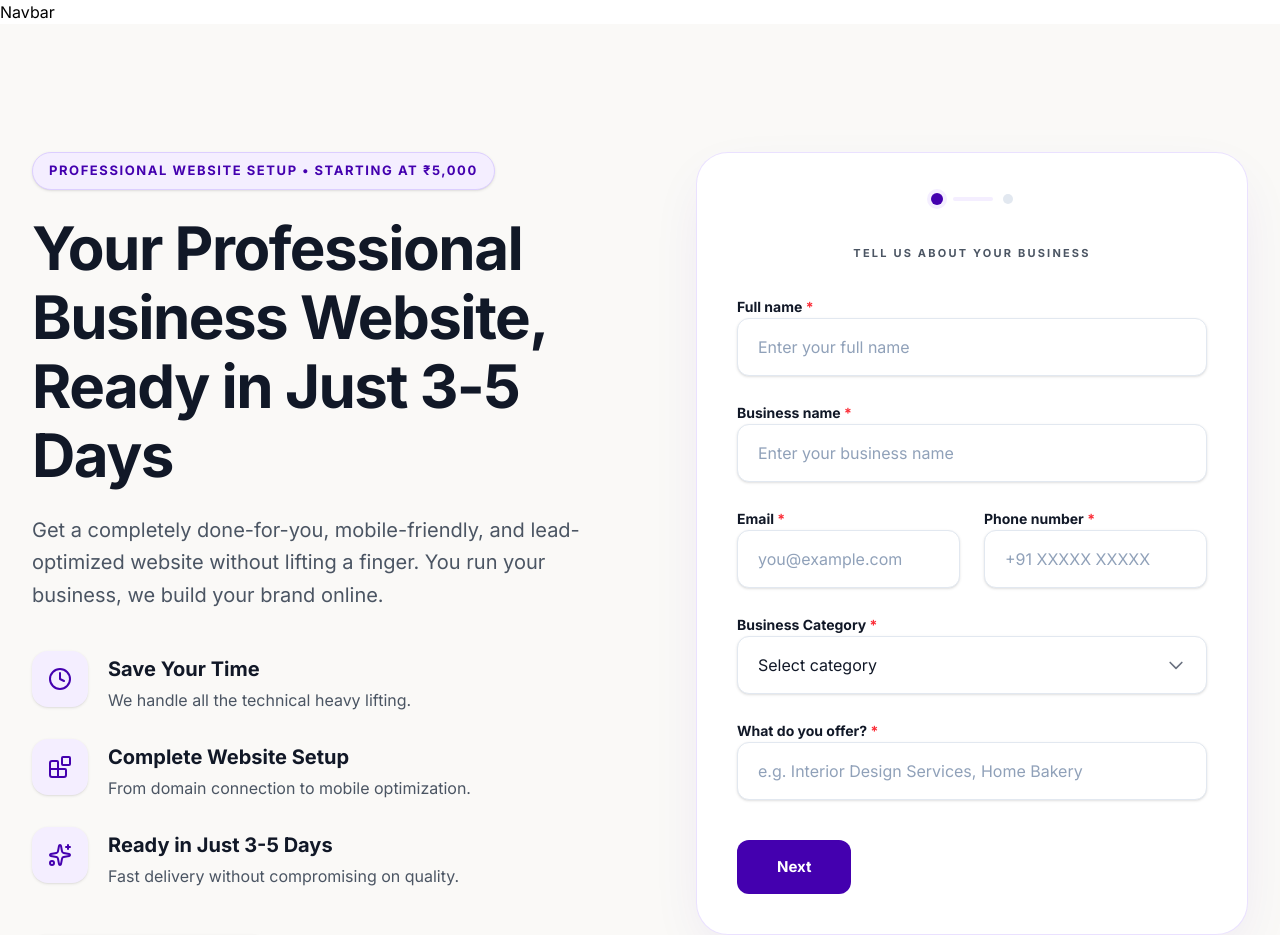
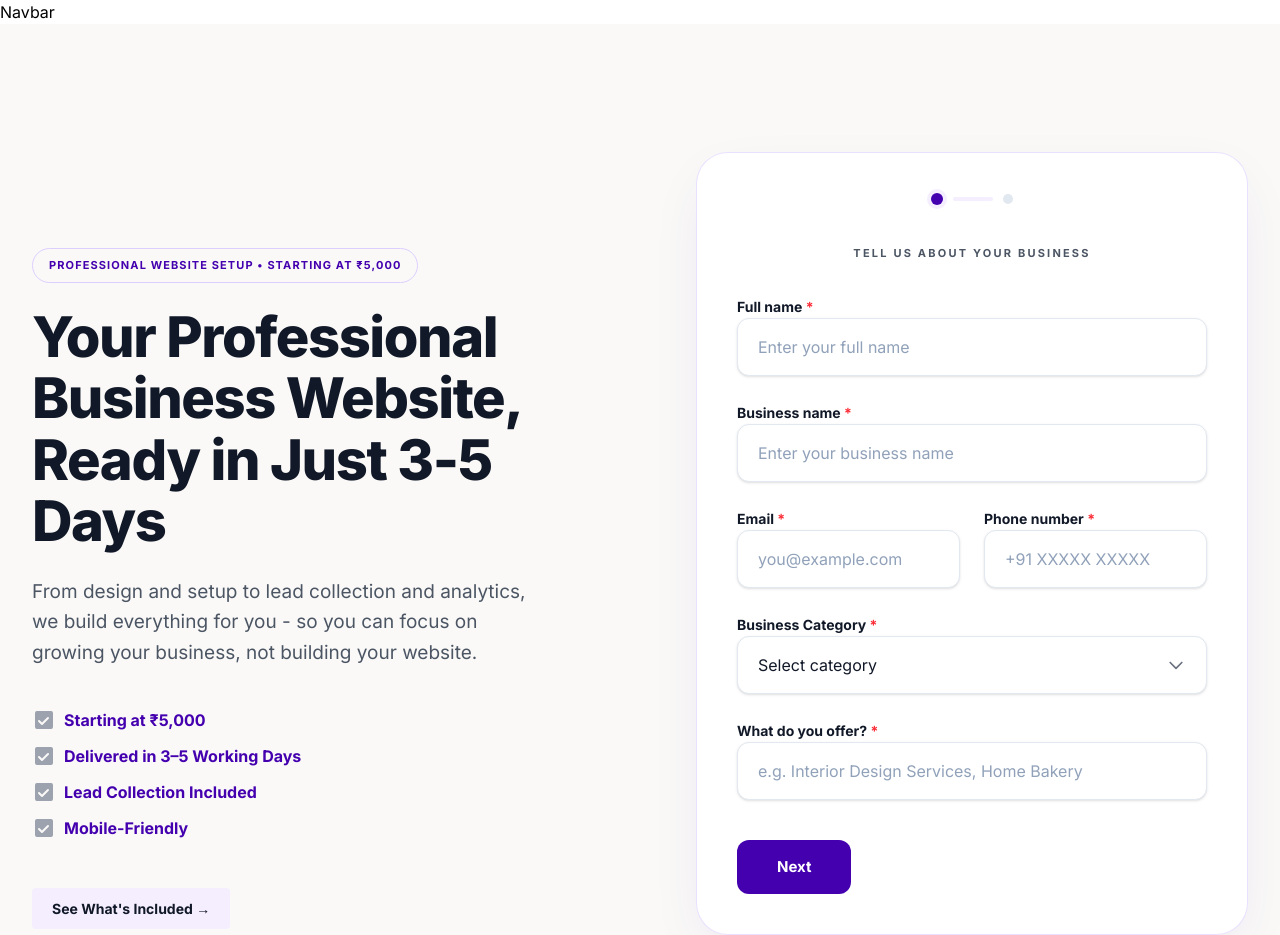
Before and after one commit to zehracodes29/landingpage, a React (Vite) app in the folder pagemistri-landing/: page / in a window 1280 px wide. Shown: the top 935 px of the page. Built offline with nearby package versions, Linux system fonts and the light colour scheme.

Commit message:
refactor: redesign hero section content, typography, and feature list layout

```diff
--- a/pagemistri-landing/src/components/Hero.jsx
+++ b/pagemistri-landing/src/components/Hero.jsx
@@ -114,64 +114,50 @@ const Hero = () => {
             initial={{ opacity: 0, y: 20 }}
             animate={{ opacity: 1, y: 0 }}
             transition={{ duration: 0.6 }}
-            className="flex flex-col items-start gap-10 sticky top-32"
+            className="flex flex-col items-start gap-8 sticky top-32"
           >
             <div className="flex flex-col gap-6">
               <div className="inline-flex">
-                <span className="inline-flex items-center px-4 py-2 rounded-full bg-[#F4EEFF] border border-[#DCCEFF] text-[#4400AF] text-[13px] font-bold uppercase tracking-[0.12em] shadow-sm">
-                  Professional Website Setup • Starting at ₹5,000
+                <span className="inline-flex items-center px-4 py-2 rounded-full border border-[#DCCEFF] bg-transparent text-[#4400AF] text-[11px] font-bold uppercase tracking-[0.1em]">
+                  PROFESSIONAL WEBSITE SETUP • STARTING AT ₹5,000
                 </span>
               </div>
-              <h1 className="text-5xl lg:text-6xl font-bold text-[#111827] tracking-tight leading-[1.15]">
-                Your Professional Business Website, Ready in Just 3-5 Days
+              <h1 className="text-[44px] lg:text-[56px] font-[800] text-[#111827] tracking-tight leading-[1.1]">
+                Your Professional<br />Business Website,<br />Ready in Just 3-5 Days
               </h1>
-              <p className="text-lg lg:text-xl text-[#4B5563] leading-relaxed max-w-xl">
-                Get a completely done-for-you, mobile-friendly, and lead-optimized website without lifting a finger. You run your business, we build your brand online.
+              <p className="text-[19px] text-[#4B5563] leading-[1.6] max-w-[500px]">
+                From design and setup to lead collection and analytics, we build everything for you - so you can focus on growing your business, not building your website.
               </p>
             </div>
 
-            <div className="flex flex-col gap-7 w-full">
-              <motion.div
-                whileHover={{ x: 4 }}
-                className="flex gap-5 items-start transition-transform"
-              >
-                <div className="flex h-14 w-14 shrink-0 items-center justify-center rounded-2xl bg-[#F4EEFF] text-[#4400AF] shadow-sm">
-                  <Clock className="w-6 h-6" />
-                </div>
-                <div className="pt-1">
-                  <h3 className="text-xl font-bold text-[#111827]">Save Your Time</h3>
-                  <p className="text-[16px] text-[#4B5563] mt-1.5 leading-snug">We handle all the technical heavy lifting.</p>
-                </div>
-              </motion.div>
-
-              <motion.div
-                whileHover={{ x: 4 }}
-                className="flex gap-5 items-start transition-transform"
-              >
-                <div className="flex h-14 w-14 shrink-0 items-center justify-center rounded-2xl bg-[#F4EEFF] text-[#4400AF] shadow-sm">
-                  <Blocks className="w-6 h-6" />
-                </div>
-                <div className="pt-1">
-                  <h3 className="text-xl font-bold text-[#111827]">Complete Website Setup</h3>
-                  <p className="text-[16px] text-[#4B5563] mt-1.5 leading-snug">From domain connection to mobile optimization.</p>
-                </div>
-              </motion.div>
-
-              <motion.div
-                whileHover={{ x: 4 }}
-                className="flex gap-5 items-start transition-transform"
-              >
-                <div className="flex h-14 w-14 shrink-0 items-center justify-center rounded-2xl bg-[#F4EEFF] text-[#4400AF] shadow-sm">
-                  <Sparkles className="w-6 h-6" />
-                </div>
-                <div className="pt-1">
-                  <h3 className="text-xl font-bold text-[#111827]">Ready in Just 3-5 Days</h3>
-                  <p className="text-[16px] text-[#4B5563] mt-1.5 leading-snug">Fast delivery without compromising on quality.</p>
-                </div>
-              </motion.div>
+            <div className="flex flex-col gap-3 w-full mt-2">
+              <div className="flex items-center gap-2">
+                <svg className="w-6 h-6 text-[#9CA3AF]" viewBox="0 0 24 24" fill="currentColor">
+                  <path fillRule="evenodd" d="M3 5a2 2 0 012-2h14a2 2 0 012 2v14a2 2 0 01-2 2H5a2 2 0 01-2-2V5zm13.707 5.707a1 1 0 00-1.414-1.414L10 14.586 7.707 12.293a1 1 0 00-1.414 1.414l3 3a1 1 0 001.414 0l6-6z" clipRule="evenodd" />
+                </svg>
+                <span className="text-[16px] font-bold text-[#4400AF]">Starting at ₹5,000</span>
+              </div>
+              <div className="flex items-center gap-2">
+                <svg className="w-6 h-6 text-[#9CA3AF]" viewBox="0 0 24 24" fill="currentColor">
+                  <path fillRule="evenodd" d="M3 5a2 2 0 012-2h14a2 2 0 012 2v14a2 2 0 01-2 2H5a2 2 0 01-2-2V5zm13.707 5.707a1 1 0 00-1.414-1.414L10 14.586 7.707 12.293a1 1 0 00-1.414 1.414l3 3a1 1 0 001.414 0l6-6z" clipRule="evenodd" />
+                </svg>
+                <span className="text-[16px] font-bold text-[#4400AF]">Delivered in 3–5 Working Days</span>
+              </div>
+              <div className="flex items-center gap-2">
+                <svg className="w-6 h-6 text-[#9CA3AF]" viewBox="0 0 24 24" fill="currentColor">
+                  <path fillRule="evenodd" d="M3 5a2 2 0 012-2h14a2 2 0 012 2v14a2 2 0 01-2 2H5a2 2 0 01-2-2V5zm13.707 5.707a1 1 0 00-1.414-1.414L10 14.586 7.707 12.293a1 1 0 00-1.414 1.414l3 3a1 1 0 001.414 0l6-6z" clipRule="evenodd" />
+                </svg>
+                <span className="text-[16px] font-bold text-[#4400AF]">Lead Collection Included</span>
+              </div>
+              <div className="flex items-center gap-2">
+                <svg className="w-6 h-6 text-[#9CA3AF]" viewBox="0 0 24 24" fill="currentColor">
+                  <path fillRule="evenodd" d="M3 5a2 2 0 012-2h14a2 2 0 012 2v14a2 2 0 01-2 2H5a2 2 0 01-2-2V5zm13.707 5.707a1 1 0 00-1.414-1.414L10 14.586 7.707 12.293a1 1 0 00-1.414 1.414l3 3a1 1 0 001.414 0l6-6z" clipRule="evenodd" />
+                </svg>
+                <span className="text-[16px] font-bold text-[#4400AF]">Mobile-Friendly</span>
+              </div>
             </div>
 
-            <button className="mt-2 px-8 py-4 bg-[#F4EEFF] text-[#111827] font-semibold text-[15px] rounded-xl hover:bg-[#DCCEFF] shadow-sm hover:shadow-md transition-all duration-300 transform hover:-translate-y-1 border border-[#DCCEFF]/50">
+            <button className="mt-4 px-5 py-2.5 bg-[#F4EEFF] text-[#111827] font-bold text-[14px] rounded hover:bg-[#DCCEFF] transition-all duration-300">
               See What's Included &rarr;
             </button>
           </motion.div>
```
